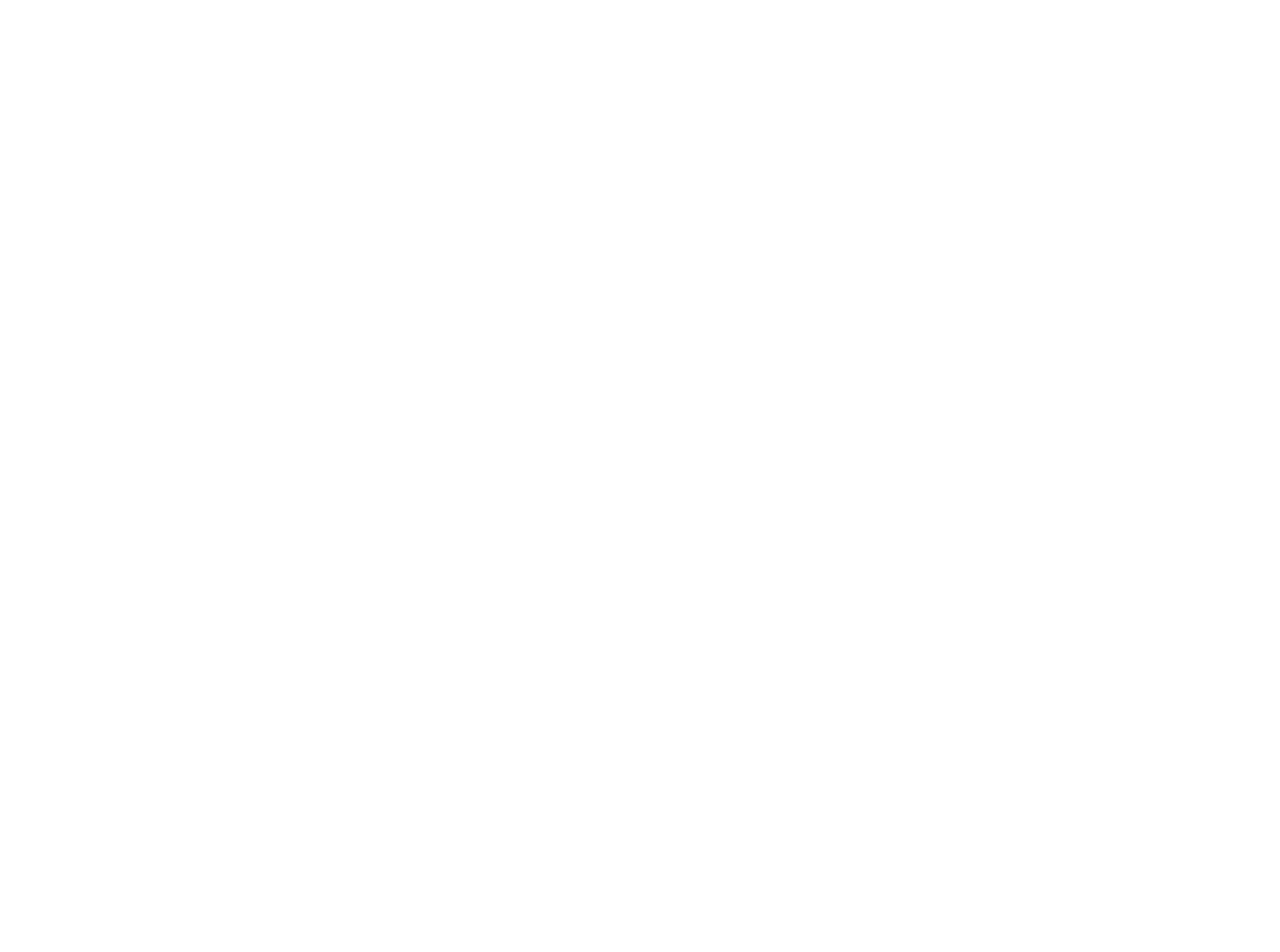
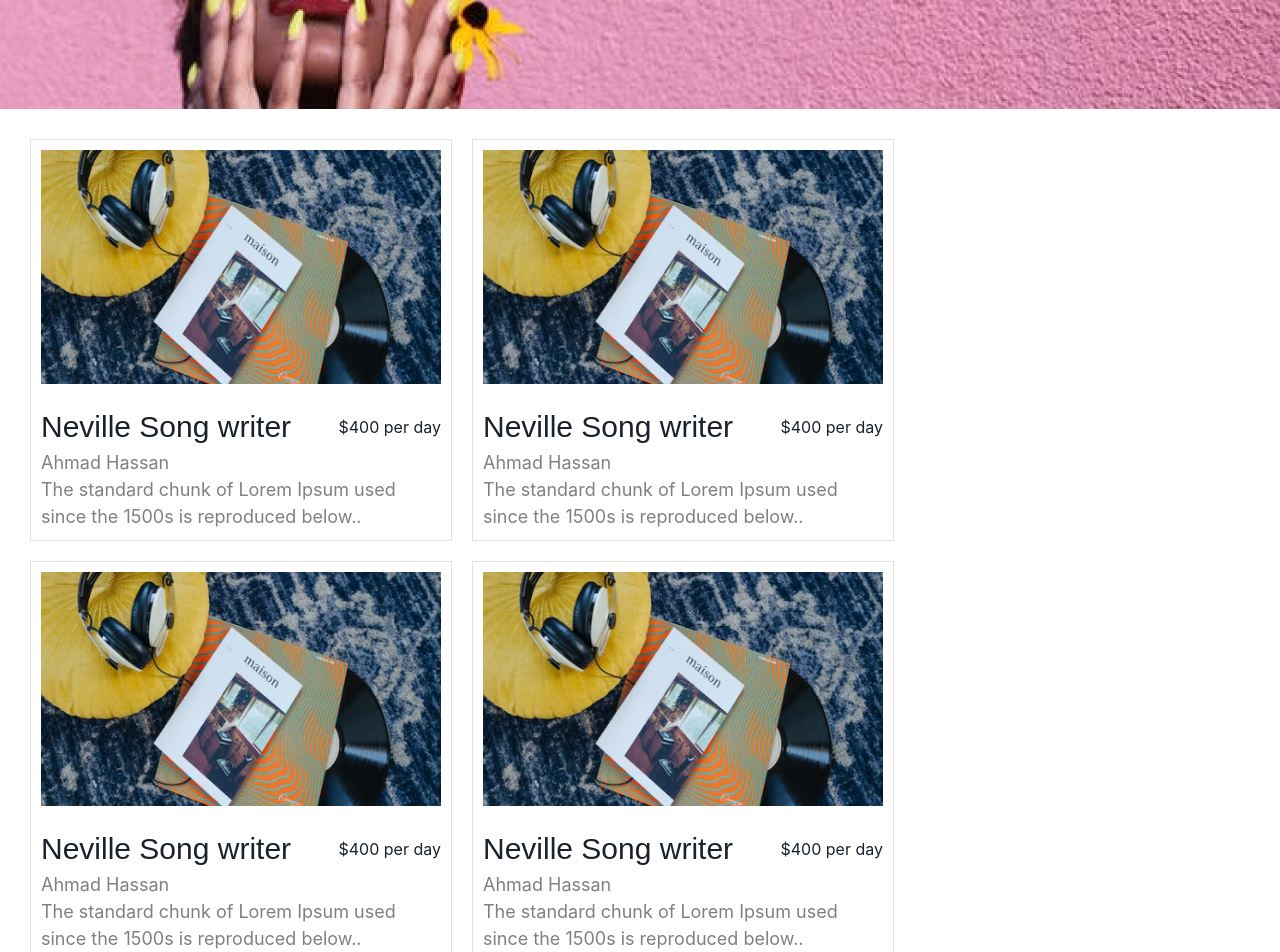
Before and after one commit to Bello2609/Decomposer-frontend, a React (Create React App) app: page /category in a window 1280 px wide. Before the commit this address had no page. Shown: the part 580-1532 px from the top of the page. Before the commit the page ends 800 px from the top, so only its background shows below. Built offline with nearby package versions, Linux system fonts and the light colour scheme.

Commit message:
added the gig page

```diff
--- /dev/null
+++ b/src/component/GigCard/GigCard.js
@@ -0,0 +1,58 @@
+import { Box, Image, Text, Center} from "@chakra-ui/react";
+import React from "react";
+import * as images from '../../images';
+import { css } from "@emotion/react";
+
+const GigCard = ()=>{
+    return (
+        <>
+        <Box display="flex" overflowX="hidden" flexFlow="wrap" width="100vw">
+            <Box css={styles.card} display="flex" flexDirection="column" width="auto" height="auto">
+                    <Image src={images.rectangle74} width="400px" height="234px" />
+                    <Box display="flex" justifyContent="space-between" alignItems="center" mt={5}>
+                        <Text fontStyle="normal" fontFamily="sans-serif" fontSize="30px" >Neville Song writer</Text>
+                        <Text>$400 per day</Text>
+                    </Box>
+                    <Text fontSize="18px" color="gray">Ahmad Hassan</Text>
+                    <Text fontSize="18px" color="gray">The standard chunk of Lorem Ipsum used <br />since the 1500s is reproduced below..</Text>
+            </Box>
+            <Box css={styles.card} display="flex" flexDirection="column" width="auto" height="auto">
+                    <Image src={images.rectangle74}  width="400px" height="234px" />
+                    <Box display="flex" justifyContent="space-between" alignItems="center" mt={5}>
+                        <Text fontStyle="normal" fontFamily="sans-serif" fontSize="30px" >Neville Song writer</Text>
+                        <Text>$400 per day</Text>
+                    </Box>
+                    <Text fontSize="18px" color="gray">Ahmad Hassan</Text>
+                    <Text fontSize="18px" color="gray">The standard chunk of Lorem Ipsum used <br />since the 1500s is reproduced below..</Text>
+            </Box>
+            <Box css={styles.card} display="flex" flexDirection="column" width="auto" height="auto">
+                    <Image src={images.rectangle74} width="400px" height="234px" />
+                    <Box display="flex" justifyContent="space-between" alignItems="center" mt={5}>
+                        <Text fontStyle="normal" fontFamily="sans-serif" fontSize="30px" >Neville Song writer</Text>
+                        <Text>$400 per day</Text>
+                    </Box>
+                    <Text fontSize="18px" color="gray">Ahmad Hassan</Text>
+                    <Text fontSize="18px" color="gray">The standard chunk of Lorem Ipsum used <br />since the 1500s is reproduced below..</Text>
+            </Box>
+            <Box css={styles.card} display="flex" flexDirection="column" width="auto" height="auto">
+                    <Image src={images.rectangle74} width="400px" height="234px" />
+                    <Box display="flex" justifyContent="space-between" alignItems="center" mt={5}>
+                        <Text fontStyle="normal" fontFamily="sans-serif" fontSize="30px" >Neville Song writer</Text>
+                        <Text>$400 per day</Text>
+                    </Box>
+                    <Text fontSize="18px" color="gray">Ahmad Hassan</Text>
+                    <Text fontSize="18px" color="gray">The standard chunk of Lorem Ipsum used <br />since the 1500s is reproduced below..</Text>
+            </Box>
+        </Box>
+        </>
+    );
+}
+const styles = {
+    card: css`
+        padding: 10px;
+        border: 1px solid #E1E1E1;
+        margin: 10px;
+
+    `
+}
+export default GigCard;
--- a/src/component/Nav/Nav.js
+++ b/src/component/Nav/Nav.js
@@ -17,7 +17,7 @@
                 <Link style={styles} to="/explore">Explore</Link>
                 <Link style={styles} to="/recent">Recents jobs</Link>
                 <Link style={styles} to="/seller">Become a seller</Link>
-                <Link style={styles} to="/signin">Sign in</Link>
+                <Link style={styles} to="/login">Sign in</Link>
             </Box>
         </>
     );
--- a/src/images.js
+++ b/src/images.js
@@ -1,11 +1,13 @@
 import Logo from './assets/logo.png';
 import banner from "./assets/image2.png";
+import image3 from "./assets/image3.png";
 import rectangle11 from "./assets/Rectangle11.png";
 import rectangle13 from "./assets/Rectangle13.png";
 import rectangle14 from "./assets/Rectangle14.png";
 import rectangle16 from "./assets/Rectangle16.png";
 import rectangle17 from "./assets/Rectangle17.png";
 import rectangle47 from "./assets/Rectangle47.png";
+import rectangle74 from "./assets/Rectangle74.png";
 import rectamgle101 from "./assets/Rectangle101.png";
 import rectangle128 from "./assets/Rectangle128.png";
 import rectangle129 from "./assets/Rectangle129.png";
@@ -18,6 +20,8 @@
 export {
     Logo,
     banner,
+    image3,
+    rectangle74,
     rectangle11,
     rectangle13,
     rectangle14,
--- /dev/null
+++ b/src/pages/Category/Category.js
@@ -0,0 +1,47 @@
+import React from "react";
+import { Box, Heading, Text } from "@chakra-ui/react";
+import { css } from "@emotion/react";
+import * as images from "../../images";
+import GigCard from "../../component/GigCard/GigCard";
+
+
+const Category = ()=>{
+    return(
+        <>
+            <Box css={styles.container}>
+                <Box className="category">
+                    <Heading as="h5">#Music publishing Administration</Heading>
+                    <Text>The standard chunk of Lorem Ipsum used since the 1500s is reproduced below for <br />those interested.</Text>
+                </Box>
+                <Box display="flex" justifyContent="center" alignItems="center" width="auto" height="400px" bgPosition="center" bgRepeat="no-repeat" bgImage={`url(${images.image3})`}>
+                    <Text fontSize="25px">Offers (6+)</Text>
+                </Box>
+
+                    <Box className="card-body">
+                        <GigCard />
+                    </Box>
+
+
+            </Box>
+        </>
+
+    );
+}
+const styles = {
+    container: css`
+        display: flex;
+        flex-direction: column;
+        .category{
+            padding: 50px 100px;
+        }
+        .card-body{
+            padding: 20px;
+            display: grid;
+            grid-template-columns: repeat(auto-fill, minmax(200px, 1fr));
+            grid-gap: 20px;
+            align-items: stretch;
+            overflow-x: hidden;
+        }
+    `
+}
+export default Category;
--- a/src/router.js
+++ b/src/router.js
@@ -8,6 +8,7 @@
 const ResetPassword = lazy(()=> import("./pages/ResetPassword/ResetPassword"));
 const UpdatePassword = lazy(()=> import("./pages/UpdatePassword/UpdatePassword"));
 const Explore = lazy(()=> import("./pages/Explore/Explore"));
+const Category = lazy(()=>import("./pages/Category/Category"));
 
 //layout
 
@@ -15,7 +16,7 @@
 const Router = ()=>{
     return (
         <>
-        <Suspense>
+
             <Routes>
                 <Route path="/" element={
                     <Suspense>
@@ -60,8 +61,15 @@
                         </Layout>
                     </Suspense>
                 } />
+                 <Route path="/category" element={
+                    <Suspense>
+                        <Layout>
+                            <Category />
+                        </Layout>
+                    </Suspense>
+                } />
             </Routes>
-        </Suspense>
+
 
         </>
     );
```
Also changed, not shown: src/assets/Rectangle74.png (added), src/assets/image3.png (added).
